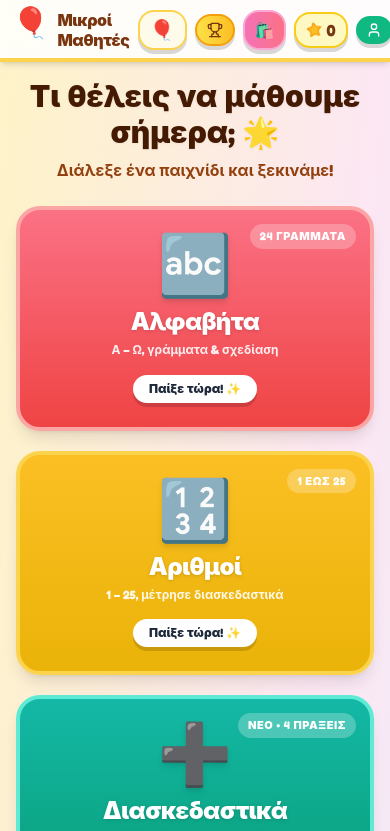
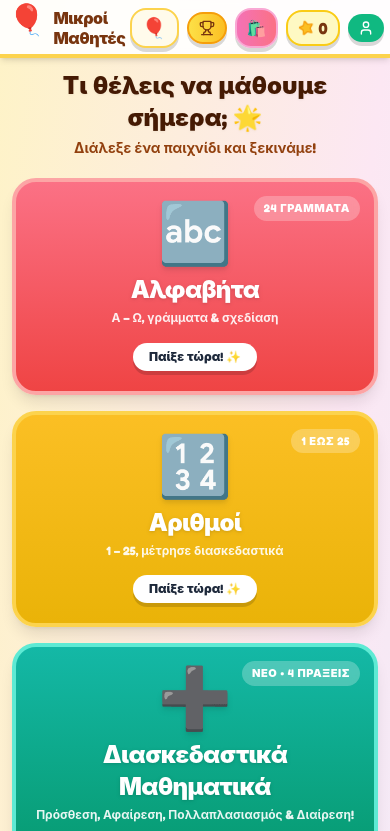
Before and after one commit to teachkid/mikroimathites, a React (Vite) app: page / in a window 390 px wide. Shown: the top 831 px of the page. Built offline with nearby package versions, Linux system fonts and the light colour scheme.

Commit message:
Βελτιστοποίηση για κινητά, προσθήκη αναίρεσης στη ζωγραφική και αποθήκευση ήχου

```diff
--- a/src/App.jsx
+++ b/src/App.jsx
@@ -22,7 +22,16 @@ import { setSoundMuted } from './utils/sound';
 
 function MainApp() {
   const [currentScreen, setCurrentScreen] = useState('home');
-  const [soundEnabled, setSoundEnabled] = useState(true);
+  const [soundEnabled, setSoundEnabled] = useState(() => {
+    try {
+      const saved = localStorage.getItem('mikroi_mathites_sound');
+      const isEnabled = saved !== 'false';
+      setSoundMuted(!isEnabled);
+      return isEnabled;
+    } catch (e) {
+      return true;
+    }
+  });
   const [isAuthOpen, setIsAuthOpen] = useState(false);
   const [isParentZoneOpen, setIsParentZoneOpen] = useState(false);
   const [isScoreboardOpen, setIsScoreboardOpen] = useState(false);
@@ -48,6 +57,9 @@ function MainApp() {
     setSoundEnabled((prev) => {
       const next = !prev;
       setSoundMuted(!next);
+      try {
+        localStorage.setItem('mikroi_mathites_sound', String(next));
+      } catch (e) {}
       return next;
     });
   };
--- a/src/components/DrawingPadView.jsx
+++ b/src/components/DrawingPadView.jsx
@@ -1,7 +1,7 @@
 import React, { useRef, useState, useEffect } from 'react';
-import { playPop, playFanfare, speakText } from '../utils/sound';
+import { playPop, playFanfare } from '../utils/sound';
 import confetti from 'canvas-confetti';
-import { RotateCcw, Download, Award } from 'lucide-react';
+import { RotateCcw, Download, Award, Undo2 } from 'lucide-react';
 
 const COLORS = [
   '#EF4444', // Red
@@ -19,6 +19,8 @@ const COLORS = [
 export default function DrawingPadView({ onAddStar, soundEnabled }) {
   const canvasRef = useRef(null);
   const isDrawing = useRef(false);
+  const historyRef = useRef([]);
+  const [canUndo, setCanUndo] = useState(false);
   const [selectedColor, setSelectedColor] = useState('#EF4444');
   const [brushSize, setBrushSize] = useState(14);
 
@@ -29,6 +31,29 @@ export default function DrawingPadView({ onAddStar, soundEnabled }) {
     ctx.fillStyle = '#ffffff';
     ctx.fillRect(0, 0, canvas.width, canvas.height);
   }, []);
+
+  const saveSnapshot = () => {
+    const canvas = canvasRef.current;
+    if (!canvas) return;
+    const ctx = canvas.getContext('2d');
+    const snapshot = ctx.getImageData(0, 0, canvas.width, canvas.height);
+    historyRef.current.push(snapshot);
+    if (historyRef.current.length > 20) {
+      historyRef.current.shift();
+    }
+    setCanUndo(true);
+  };
+
+  const handleUndo = () => {
+    if (historyRef.current.length === 0) return;
+    playPop();
+    const canvas = canvasRef.current;
+    if (!canvas) return;
+    const ctx = canvas.getContext('2d');
+    const prevSnapshot = historyRef.current.pop();
+    ctx.putImageData(prevSnapshot, 0, 0);
+    setCanUndo(historyRef.current.length > 0);
+  };
 
   const getCoordinates = (e) => {
     const canvas = canvasRef.current;
@@ -47,6 +72,9 @@ export default function DrawingPadView({ onAddStar, soundEnabled }) {
     e.preventDefault();
     const canvas = canvasRef.current;
     if (!canvas) return;
+
+    // Save state before this stroke starts
+    saveSnapshot();
 
     try {
       canvas.setPointerCapture(e.pointerId);
@@ -93,6 +121,7 @@ export default function DrawingPadView({ onAddStar, soundEnabled }) {
   };
 
   const handleClear = () => {
+    saveSnapshot();
     playPop();
     const canvas = canvasRef.current;
     if (!canvas) return;
@@ -136,6 +165,21 @@ export default function DrawingPadView({ onAddStar, soundEnabled }) {
         </div>
 
         <div className="flex gap-2">
+          {/* Undo Button */}
+          <button
+            onClick={handleUndo}
+            disabled={!canUndo}
+            className={`flex items-center gap-1.5 px-3 py-2 rounded-2xl active:scale-95 transition-all text-sm font-bold ${
+              canUndo
+                ? 'bg-amber-100 hover:bg-amber-200 text-amber-900 border border-amber-300 shadow-xs cursor-pointer'
+                : 'bg-slate-100 text-slate-300 border border-slate-200 cursor-not-allowed opacity-60'
+            }`}
+            title="Αναίρεση τελευταίας γραμμής"
+          >
+            <Undo2 className="w-5 h-5 stroke-[2.5]" />
+            <span className="hidden sm:inline">Αναίρεση</span>
+          </button>
+
           <button
             onClick={handleClear}
             className="flex items-center gap-1.5 bg-slate-100 hover:bg-slate-200 text-slate-700 font-bold px-3 py-2 rounded-2xl active:scale-95"
--- a/src/components/Header.jsx
+++ b/src/components/Header.jsx
@@ -62,10 +62,10 @@ export default function Header({
   };
 
   return (
-    <header className="sticky top-0 z-40 bg-white/85 backdrop-blur-md border-b-4 border-amber-300 px-3 sm:px-6 py-2 sm:py-2.5 shadow-md pt-[max(0.6rem,env(safe-area-inset-top))]">
-      <div className="max-w-6xl mx-auto flex items-center justify-between gap-2">
+    <header className="sticky top-0 z-40 bg-white/90 backdrop-blur-md border-b-4 border-amber-300 px-2 sm:px-6 py-1.5 sm:py-2.5 shadow-md pt-[max(0.5rem,env(safe-area-inset-top))]">
+      <div className="max-w-6xl mx-auto flex items-center justify-between gap-1 sm:gap-2">
         {/* Left Side: Home or Back Button */}
-        <div className="flex items-center gap-2">
+        <div className="flex items-center gap-1 sm:gap-2">
           {currentScreen !== 'home' ? (
             <button
               onClick={() => {
--- a/src/components/HomeMenu.jsx
+++ b/src/components/HomeMenu.jsx
@@ -141,24 +141,24 @@ export default function HomeMenu({ onSelectCategory }) {
   };
 
   return (
-    <div className="max-w-6xl mx-auto px-4 py-4 sm:py-8 animate-pop">
+    <div className="max-w-6xl mx-auto px-3 sm:px-4 py-3 sm:py-8 animate-pop">
       {/* Welcome Banner */}
-      <div className="text-center mb-6 sm:mb-10">
-        <h2 className="text-3xl sm:text-5xl font-black text-amber-950 mb-2 drop-shadow-sm">
+      <div className="text-center mb-5 sm:mb-8">
+        <h2 className="text-2xl sm:text-4xl font-black text-amber-950 mb-1 sm:mb-2 drop-shadow-sm">
           Τι θέλεις να μάθουμε σήμερα; 🌟
         </h2>
-        <p className="text-base sm:text-xl font-bold text-amber-800">
+        <p className="text-sm sm:text-lg font-bold text-amber-800">
           Διάλεξε ένα παιχνίδι και ξεκινάμε!
         </p>
       </div>
 
       {/* Grid of Activities */}
-      <div className="grid grid-cols-1 sm:grid-cols-2 lg:grid-cols-3 xl:grid-cols-3 gap-5 sm:gap-6">
+      <div className="grid grid-cols-1 sm:grid-cols-2 lg:grid-cols-3 gap-4 sm:gap-6">
         {categories.map((cat) => (
           <button
             key={cat.id}
             onClick={() => handleCardClick(cat)}
-            className={`group relative flex flex-col items-center text-center p-6 rounded-3xl bg-gradient-to-b ${cat.color} text-white border-4 ${cat.border} shadow-lg ${cat.bgGlow} kid-shadow-active transition-all transform hover:-translate-y-2 cursor-pointer active:scale-95`}
+            className={`group relative flex flex-col items-center text-center p-5 sm:p-6 rounded-3xl bg-gradient-to-b ${cat.color} text-white border-4 ${cat.border} shadow-lg ${cat.bgGlow} kid-shadow-active transition-all transform hover:-translate-y-2 cursor-pointer active:scale-95`}
           >
             {/* Top Badge */}
             <span className="absolute top-3.5 right-3.5 bg-white/25 backdrop-blur-sm text-white text-[11px] font-black uppercase tracking-wider px-2.5 py-1 rounded-full">
--- a/src/components/PianoView.jsx
+++ b/src/components/PianoView.jsx
@@ -136,7 +136,7 @@ export default function PianoView({ onAddStar, soundEnabled }) {
       )}
 
       {/* Piano Keys Board */}
-      <div className="bg-slate-900 p-4 sm:p-6 rounded-3xl shadow-2xl border-4 border-amber-300 flex justify-center items-end gap-1.5 sm:gap-3 min-h-[300px] sm:min-h-[380px] touch-none">
+      <div className="bg-slate-900 p-2 sm:p-6 rounded-3xl shadow-2xl border-4 border-amber-300 flex justify-center items-end gap-1 sm:gap-3 min-h-[240px] sm:min-h-[380px] touch-none select-none overflow-hidden">
         {PIANO_KEYS.map((key, idx) => {
           const isTarget = targetKeyIndex === idx;
           const isPressed = activeKey === idx;
@@ -145,24 +145,24 @@ export default function PianoView({ onAddStar, soundEnabled }) {
             <button
               key={key.note}
               onPointerDown={() => handleKeyPress(idx)}
-              className={`relative flex-1 max-w-[85px] h-64 sm:h-80 rounded-2xl sm:rounded-3xl bg-gradient-to-b ${
+              className={`relative flex-1 min-w-0 max-w-[85px] h-52 sm:h-80 rounded-xl sm:rounded-3xl bg-gradient-to-b ${
                 key.color
-              } flex flex-col justify-between items-center py-4 text-white font-black transition-all transform active:scale-95 cursor-pointer border-b-8 ${
+              } flex flex-col justify-between items-center py-3 sm:py-4 text-white font-black transition-all transform active:scale-95 cursor-pointer border-b-6 sm:border-b-8 ${
                 key.shadow
               } ${
                 isTarget
-                  ? 'scale-105 ring-4 ring-yellow-300 shadow-yellow-300/80 shadow-2xl animate-pulse'
+                  ? 'scale-105 ring-3 sm:ring-4 ring-yellow-300 shadow-yellow-300/80 shadow-2xl animate-pulse z-10'
                   : ''
               } ${isPressed ? 'translate-y-2 border-b-2 brightness-110' : ''}`}
             >
               {/* Note Icon / Indicator */}
-              <div className="text-2xl sm:text-3xl">
+              <div className="text-xl sm:text-3xl">
                 {isTarget ? '⭐' : '🎵'}
               </div>
 
               {/* Note Greek Name */}
-              <div className="text-center">
-                <span className="text-lg sm:text-2xl font-black block tracking-tight">
+              <div className="text-center px-0.5">
+                <span className="text-xs sm:text-2xl font-black block tracking-tight">
                   {key.note}
                 </span>
               </div>
```
